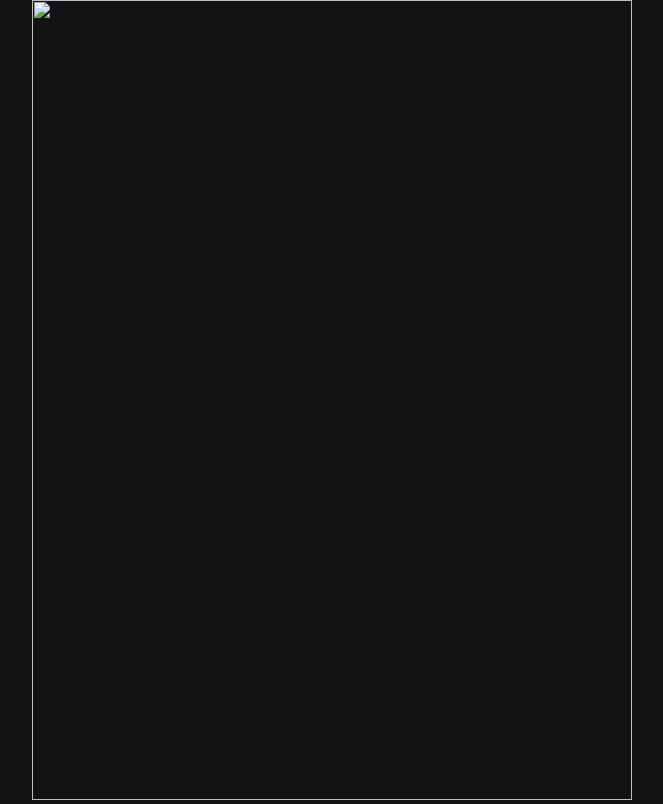
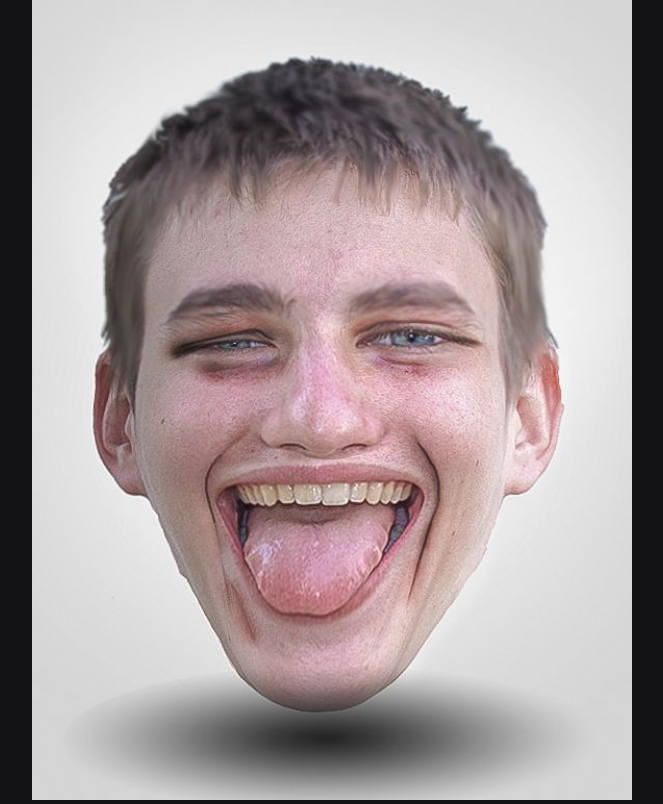
Before and after one commit to basb55/PT05-passo5, a plain HTML site: page Alunos/7.Daniel Zayika/index.html in a window 1280 px wide. Shown: the whole page, without its empty margins (308-971 px from the left). Drawn offline with Linux system fonts and the light colour scheme.

Commit message:
Update index.html

```diff
--- a/Alunos/7.Daniel Zayika/index.html
+++ b/Alunos/7.Daniel Zayika/index.html
@@ -11,7 +11,7 @@ body {
 </head>
 <div style="text-align: center">
 <body>
-<img src="AINDAPORPOR" width="600" height="800">
+<img src="Caricaturaf34G.jpg" width="600" height="800">
 </body>
 </div>
 </html>
```
